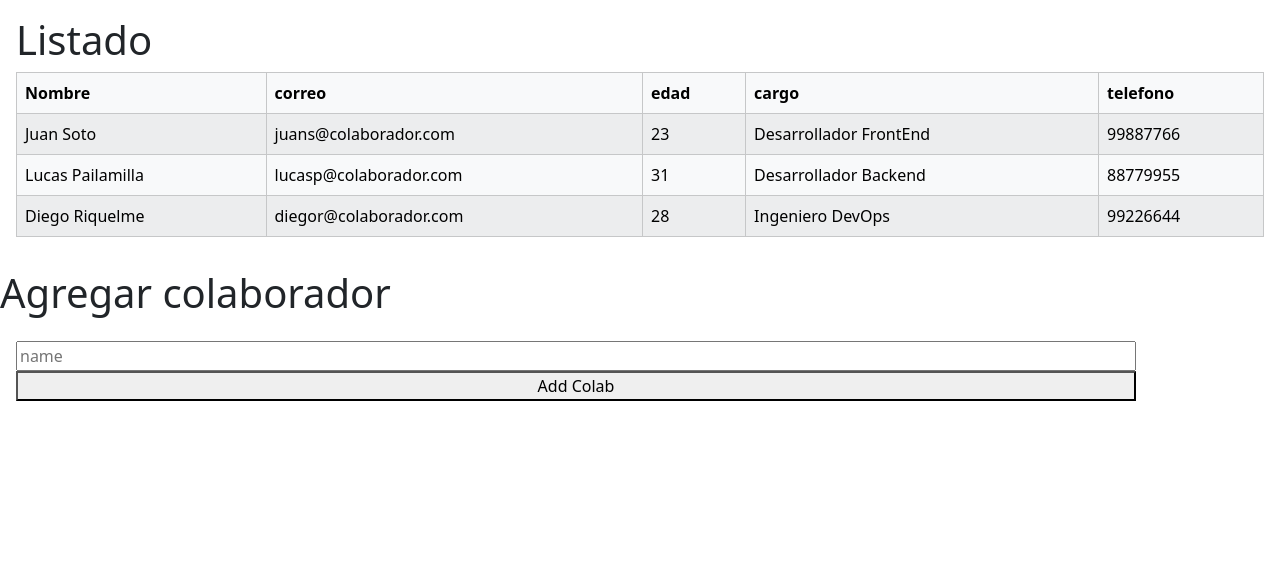
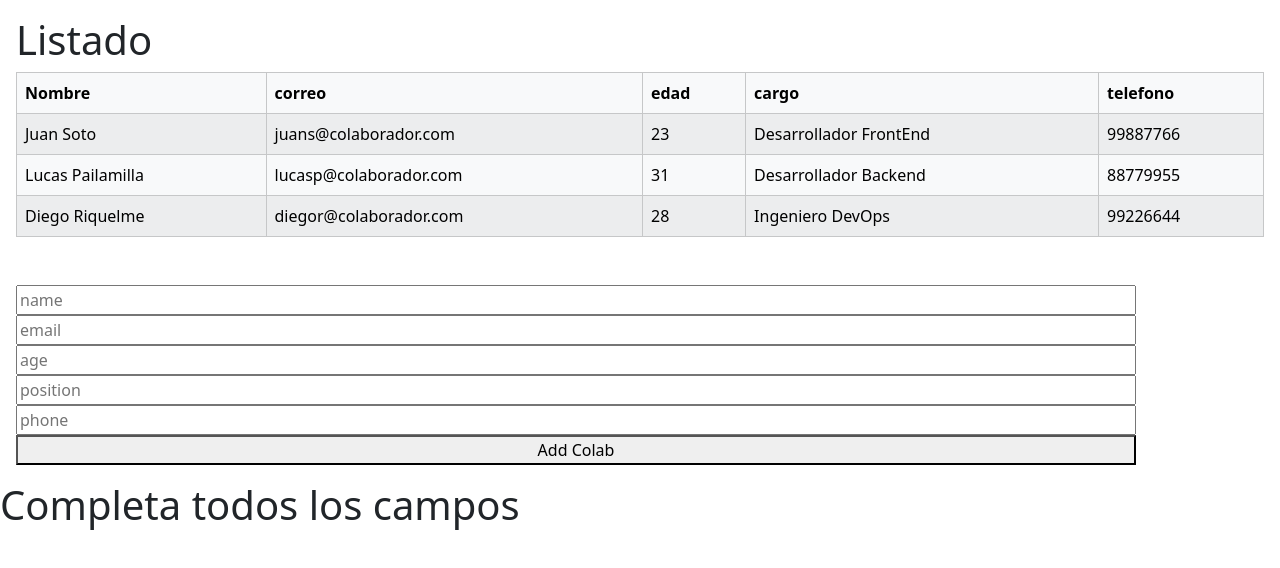
Before and after one commit to sarebok/03ReactDinamicRender, a React (Vite) app: page / in a window 1280 px wide. Shown: the top 568 px of the page. Built offline with nearby package versions, Linux system fonts and the light colour scheme.

Commit message:
make Alert functional

```diff
--- a/src/App.jsx
+++ b/src/App.jsx
@@ -11,6 +11,7 @@ import "./components/Formulario";
 import "./components/Listado";
 import Formulario from "./components/Formulario";
 import Listado from "./components/Listado";
+import Alert from "./components/Alert";
 import { BaseColaboradores } from "./BaseColaboradores";
 
 /*  Cargar la lista de colaboradores desde un archivo js e importarlos en el archivo
@@ -18,6 +19,8 @@ App.jsx */
 
 function App() {
   const [colaboradores, setColaboradores] = useState(BaseColaboradores);
+  const [sentColab, setSentColab] = useState(false);
+  console.log("1 sentcolab: ", sentColab);
 
   const addColab = (nombre, correo, edad, cargo, telefono) => {
     const updateColaboradores = [...colaboradores];
@@ -30,16 +33,15 @@ function App() {
       telefono: telefono,
     });
     setColaboradores(updateColaboradores);
+    setSentColab(true);
+    console.log("2 sentcolab: ", sentColab);
   };
-
-  /*   const updateList = (tester) => {
-    return tester ? setUpdate("yes") : setUpdate("no");
-  }; */
 
   return (
     <>
       <Listado datos={colaboradores} />
       <Formulario addNewColab={addColab} />
+      <Alert sentColab={sentColab} />
     </>
   );
 }
--- a/src/components/Alert.jsx
+++ b/src/components/Alert.jsx
@@ -1,7 +1,12 @@
 import React from "react";
 
-const Alert = () => {
-  return <div>Alert</div>;
+const Alert = ({ sentColab }) => {
+  console.log("alert sentcolab", sentColab);
+  return (
+    <div>
+      <h1>{`${sentColab ? "Colaborador agregado!" : "Completa todos los campos"}`}</h1>
+    </div>
+  );
 };
 
 export default Alert;
--- a/src/components/Formulario.jsx
+++ b/src/components/Formulario.jsx
@@ -5,7 +5,7 @@ debe validar que los campos no se encuentren vacíos */
 import React from "react";
 import { useState } from "react";
 
-const Formulario = ({ addNewColab, updateList }) => {
+const Formulario = ({ addNewColab }) => {
   const [name, setName] = useState("");
   const [email, setEmail] = useState("");
   const [age, setAge] = useState("");
@@ -19,13 +19,12 @@ const Formulario = ({ addNewColab, updateList }) => {
   };
   return (
     <div>
-      <h1>Agregar colaborador</h1>
       <form onSubmit={(e) => handleSubmit(e)}>
         <input type="text" id="name" placeholder="name" onChange={(e) => setName(e.target.value)} value={name} required />
-        {/*         <input type="email" id="email" placeholder="email" onChange={(e) => setEmail(e.target.value)} required />
+        <input type="email" id="email" placeholder="email" onChange={(e) => setEmail(e.target.value)} required />
         <input type="text" id="age" placeholder="age" onChange={(e) => setAge(e.target.value)} required />
         <input type="text" id="position" placeholder="position" onChange={(e) => setPosition(e.target.value)} required />
-        <input type="text" id="phone" placeholder="phone" onChange={(e) => setPhone(e.target.value)} required /> */}
+        <input type="text" id="phone" placeholder="phone" onChange={(e) => setPhone(e.target.value)} required />
         <button type="submit">Add Colab</button>
       </form>
     </div>
```
Also changed, not shown: src/components/Busqueda.jsx (added).
